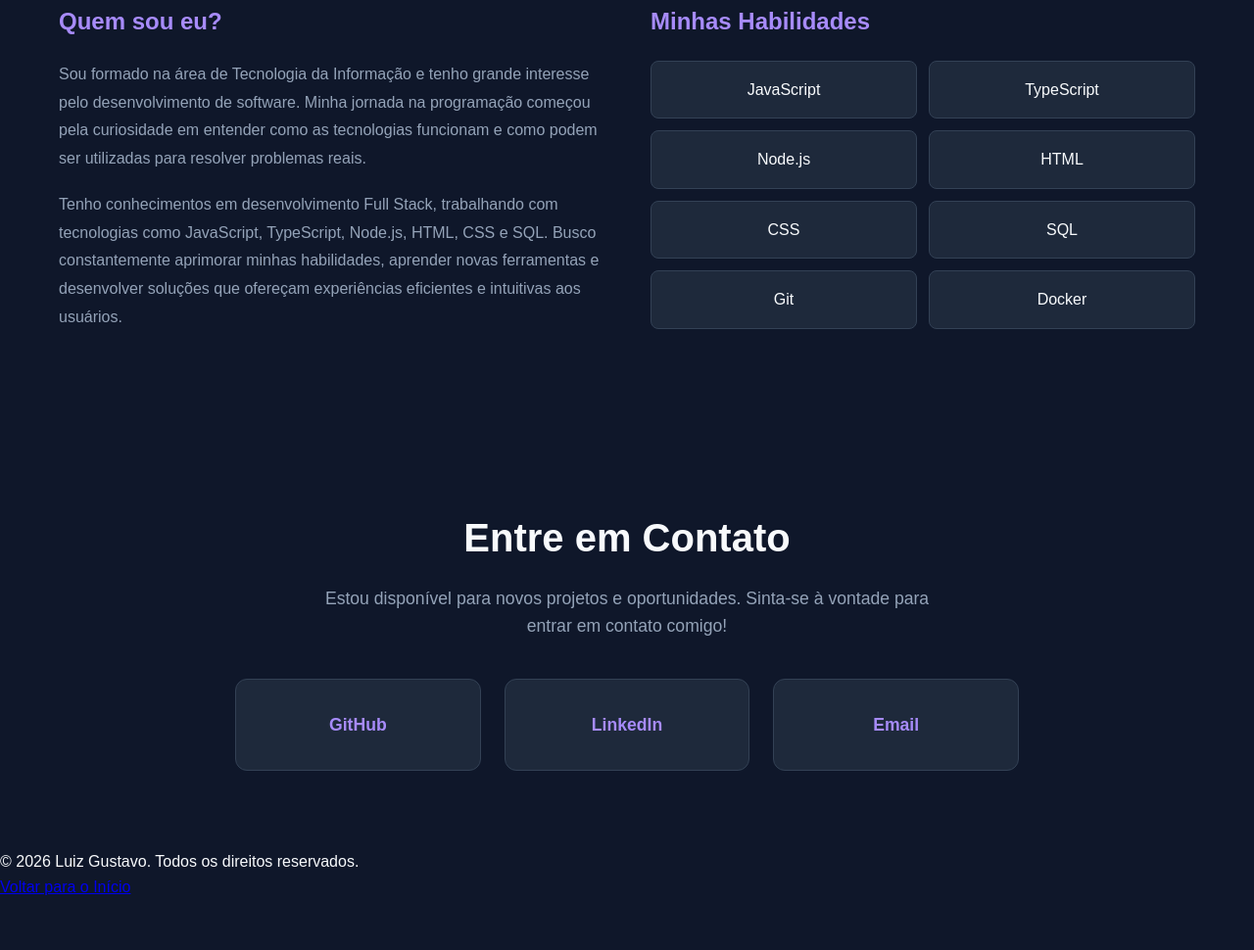
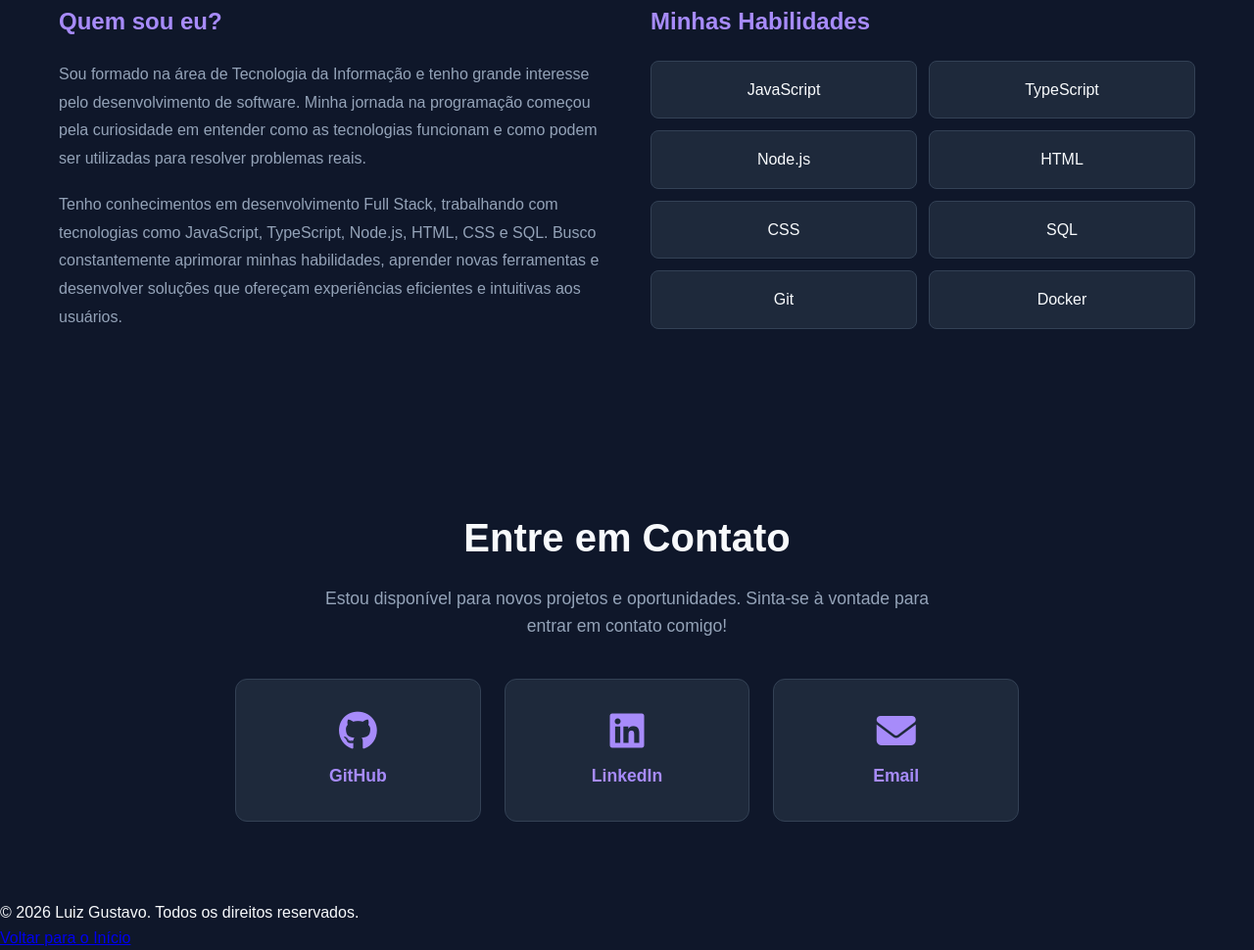
Before and after one commit to pistorioluiz/meu-portfolio, a plain HTML site: page meu-portifolio/index.html in a window 1280 px wide. Shown: the part 1293-2263 px from the top of the page at 98% size. Before the commit the page ends 2211 px from the top, so only its background shows below. Drawn offline with Linux system fonts and the light colour scheme.

Commit message:
feat: adiciona cards e icones na secao contato

```diff
--- a/meu-portifolio/css/style.css
+++ b/meu-portifolio/css/style.css
@@ -323,3 +323,8 @@ nav a:hover {
   border-color: var(--accent-primary);
   box-shadow: 0 8px 24px rgba(0, 0, 0, 0.3);
 }
+
+.contact-card i {
+  font-size: 2.5rem;
+  color: var(--accent-secondary);
+}
--- a/meu-portifolio/index.html
+++ b/meu-portifolio/index.html
@@ -4,6 +4,8 @@
     <meta charset="UTF-8">
     <meta name="viewport" content="width=device-width, initial-scale=1.0">
     <title>Luiz Gustavo | Portfólio</title>
+    <link rel="stylesheet"
+      href="https://cdnjs.cloudflare.com/ajax/libs/font-awesome/6.7.2/css/all.min.css">
     <link rel="stylesheet" href="css/style.css">
   </head>
   <body>
@@ -131,15 +133,22 @@
         <div class="contact-links">
           <a href="https://github.com/pistorioluiz" class="contact-card"
             target="_blank"
-            rel="noopener noreferrer"><span>GitHub</span>
+            rel="noopener noreferrer"><i class="fa-brands fa-github"
+              aria-hidden="true"></i>
+            <span>GitHub</span>
           </a>
           <a href="https://www.linkedin.com/in/luiz-gustavo-pistorio-martins/"
             class="contact-card"
             target="_blank"
-            rel="noopener noreferrer"><span>LinkedIn</span>
+            rel="noopener noreferrer"><i class="fa-brands fa-linkedin"
+              aria-hidden="true"></i>
+            <span>LinkedIn</span>
           </a>
           <a href="mailto:luizgustavo@email.com"
-            class="contact-card"><span>Email</span></a>
+            class="contact-card"><i class="fa-solid fa-envelope"
+              aria-hidden="true"></i>
+            <span>Email</span>
+          </a>
         </div>
       </section>
     </main>
```
